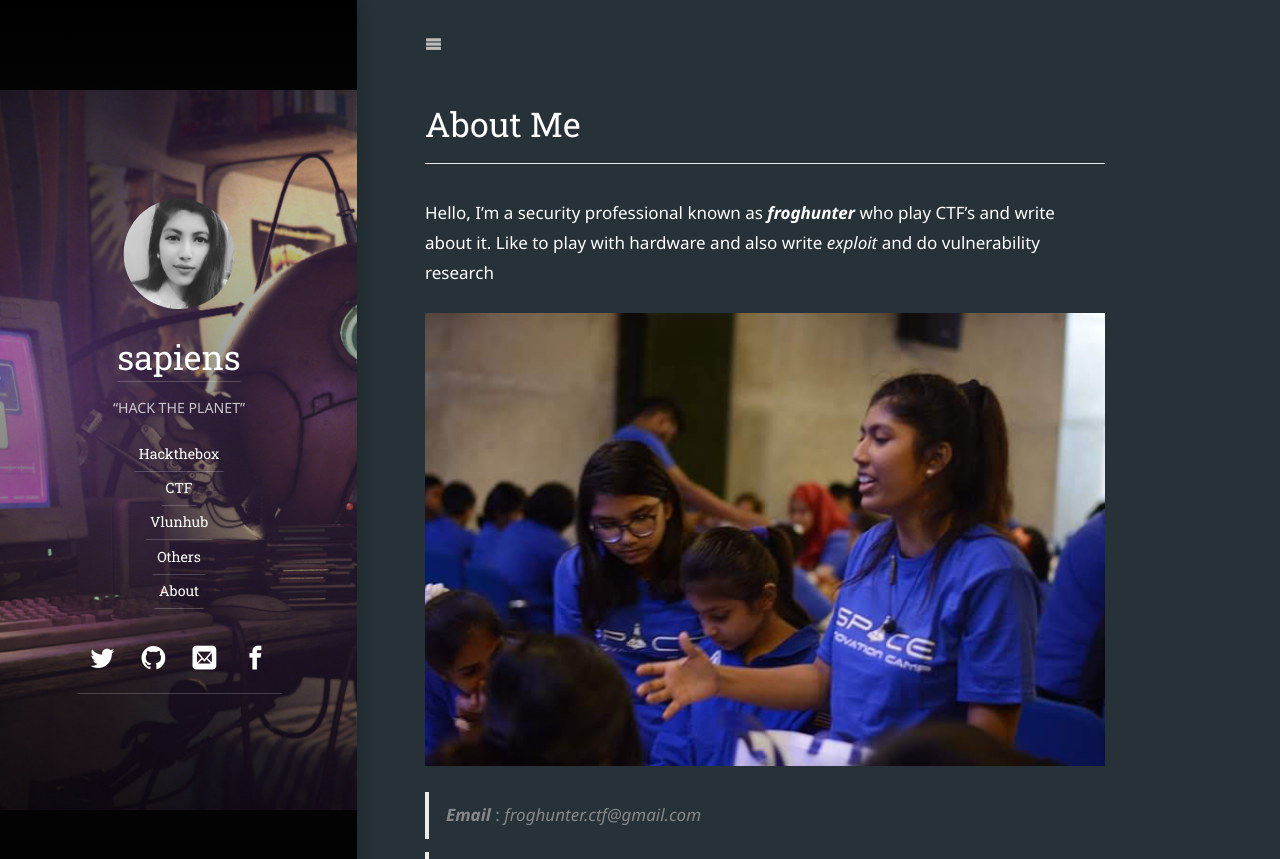
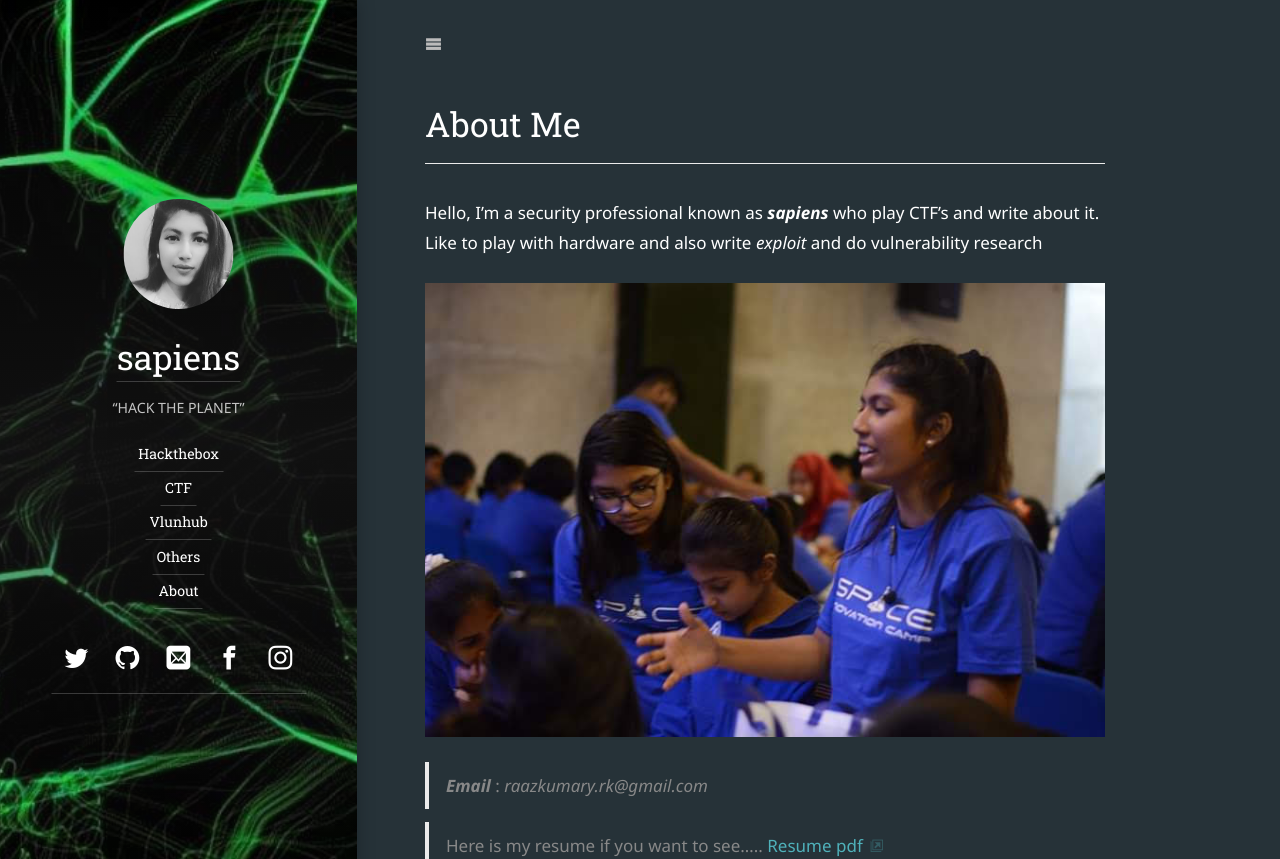
Before and after one commit to raazkumaryy/blog, a Jekyll site: the page built from about.md, in a window 1280 px wide and 900 px high, cut to the strip 0-859 px from the top of the window. Built offline with Jekyll 4.4.1, drawn with Linux system fonts in a browser that asks for light colours; some web fonts are replaced; our own code applies the rules of GitHub Pages for plain Markdown files.

```diff
--- a/_data/authors.yml
+++ b/_data/authors.yml
@@ -29,11 +29,11 @@ author1:
   # Comment/uncommet to show/hide
   # Rearrange to change the order in which they appear
   social:
-    twitter:         imrajkumary
+    twitter:        JannatHomaira
     github:          raazkumaryy
     email:           raazkumary.rk@gmail.com
     # rss:             https://<url>/feed.xml
-    facebook:       Homaira Zannat
+    facebook:         raazkumary007
     # google:          <number>
     # vk:              <username>
     # youtube:         <string_string_string>
@@ -42,7 +42,7 @@ author1:
     # spotify:         <user>/<number>
     # soundcloud:      <username>
     # lastfm:          <username>
-    # instagram:       <username>
+    instagram:       10million._.firefliess
     # flickr:          <string@string>
     # 500px:           <username>
     # dribbble:        <username>
--- a/about.md
+++ b/about.md
@@ -4,7 +4,7 @@ image: /assets/img/about/about_img.jpeg
 
 # About Me
 
-Hello, I'm a security professional known as ***froghunter*** who play CTF's and write about it. Like to play with hardware and also write *exploit* and do vulnerability research
+Hello, I'm a security professional known as ***sapiens*** who play CTF's and write about it. Like to play with hardware and also write *exploit* and do vulnerability research
 
 
 {:.lead}
@@ -12,7 +12,7 @@ Hello, I'm a security professional known as ***froghunter*** who play CTF's and
 ![Screenshot](/assets/img/about/about_img.jpeg)
 
 
-  > ***Email*** : _froghunter.ctf@gmail.com_
+  > ***Email*** : _raazkumary.rk@gmail.com_
 
 
  > Here is my resume if you want to see..... [Resume pdf][download]
```
Also changed, not shown: assets/img/background.jpg, 1 other file.
